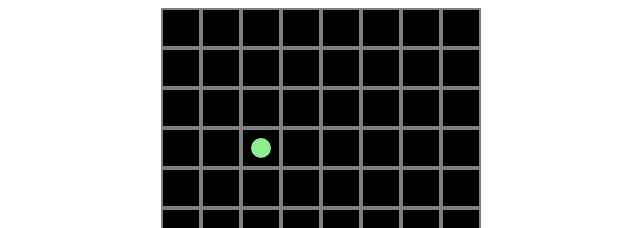
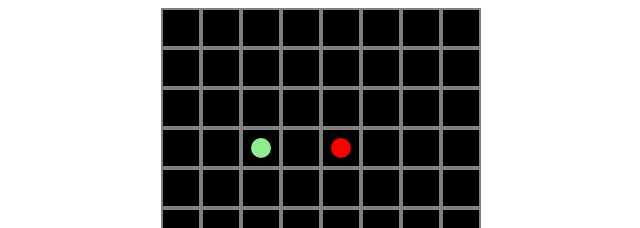
Before and after one commit to klope3/react-turn-based-game, a React (Vite) app: page / in a window 1280 px wide. Shown: the top 228 px of the page, without its empty margins (319-959 px from the left). Built offline with nearby package versions, Linux system fonts and the light colour scheme.

Commit message:
Add basic enemy

```diff
--- a/src/components/Character/Character.css
+++ b/src/components/Character/Character.css
@@ -3,8 +3,16 @@
   border-radius: 50%;
   width: 20px;
   height: 20px;
-  background-color: lightgreen;
+  background-color: lightgray;
   translate: -50% -50%;
   z-index: 10;
   transition: 0.2s;
 }
+
+.character.player {
+  background-color: lightgreen;
+}
+
+.character.enemy {
+  background-color: red;
+}
--- a/src/components/Character/Character.tsx
+++ b/src/components/Character/Character.tsx
@@ -6,12 +6,12 @@ type CharacterProps = {
   data: CharacterData;
 };
 
-export function Character({ data: { curCellIndex } }: CharacterProps) {
+export function Character({ data: { curCellIndex, type } }: CharacterProps) {
   const pxOffset = cellIndexToPxOffset(curCellIndex);
   const style = {
     left: `${pxOffset.left}px`,
     top: `${pxOffset.top}px`,
   };
 
-  return <div className="character" style={style}></div>;
+  return <div className={`character ${type}`} style={style}></div>;
 }
--- a/src/redux/gameReducers.ts
+++ b/src/redux/gameReducers.ts
@@ -8,6 +8,11 @@ const initialState: GameState = {
       type: "player",
       health: playerHealthStart,
       curCellIndex: 26,
+    },
+    {
+      type: "enemy",
+      health: 1,
+      curCellIndex: 28,
     },
   ],
   selectedCellIndex: undefined,
```
